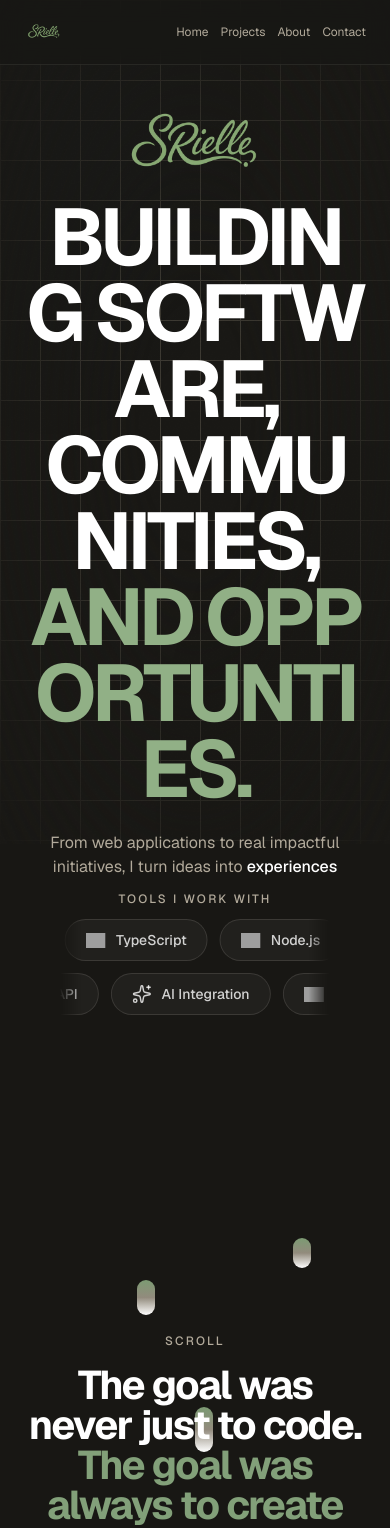
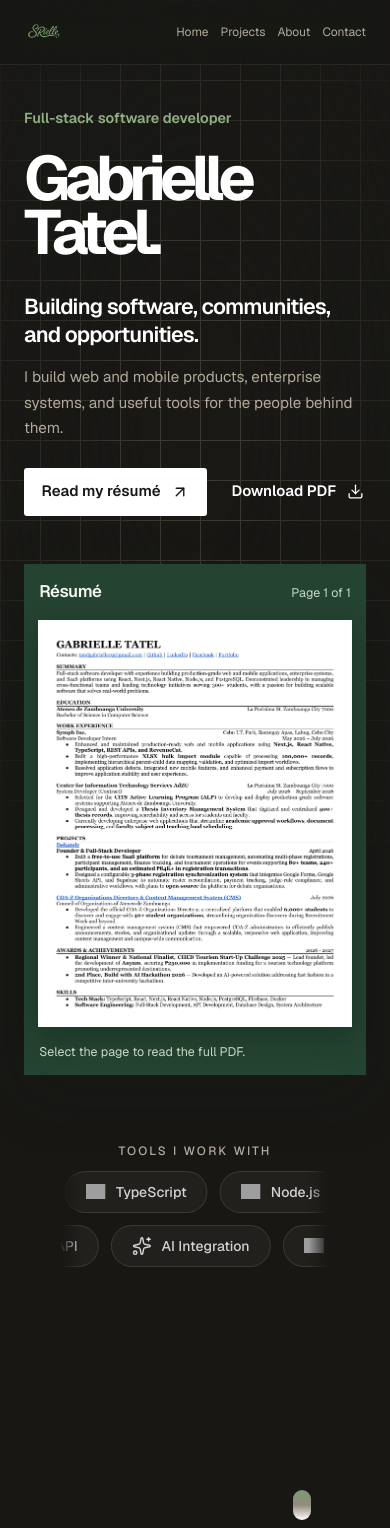
Before and after one commit to RielleTatel/srielle, a Next.js app: page / in a window 390 px wide. Shown: the top 1528 px of the page. Built offline with nearby package versions, Linux system fonts and the light colour scheme; grey boxes are pictures that could not be loaded.

Commit message:
Show résumé preview in hero

```diff
--- /dev/null
+++ b/src/components/sections/Hero.module.css
@@ -0,0 +1,219 @@
+.hero {
+  min-height: calc(100svh - 4rem);
+  display: flex;
+  align-items: center;
+  padding-block: clamp(2.75rem, 6vh, 5rem);
+  scroll-margin-top: 4rem;
+}
+
+.inner {
+  display: grid;
+  grid-template-columns: minmax(0, 1fr) minmax(340px, 460px);
+  align-items: center;
+  gap: clamp(2.75rem, 5vw, 6.5rem);
+}
+
+.intro {
+  min-width: 0;
+  padding-block: 1.5rem;
+}
+
+.role {
+  margin-bottom: 1.65rem;
+  color: var(--accent);
+  font-size: 0.98rem;
+  font-weight: 600;
+  line-height: 1.4;
+}
+
+.name {
+  color: var(--foreground);
+  font-size: clamp(4.2rem, 7.2vw, 6.9rem);
+  font-weight: 660;
+  letter-spacing: -0.09em;
+  line-height: 0.88;
+}
+
+.mission {
+  max-width: 25ch;
+  margin-top: clamp(2rem, 4vw, 3.4rem);
+  color: var(--foreground);
+  font-size: clamp(1.4rem, 2.25vw, 1.8rem);
+  font-weight: 530;
+  letter-spacing: -0.035em;
+  line-height: 1.3;
+  text-wrap: balance;
+}
+
+.summary {
+  max-width: 43ch;
+  margin-top: 1rem;
+  color: var(--muted);
+  font-size: 1rem;
+  line-height: 1.65;
+}
+
+.actions {
+  display: flex;
+  flex-wrap: wrap;
+  align-items: center;
+  gap: 1rem 1.55rem;
+  margin-top: 2.25rem;
+}
+
+.openLink,
+.downloadLink {
+  display: inline-flex;
+  align-items: center;
+  justify-content: center;
+  gap: 0.65rem;
+  min-height: 3rem;
+  font-size: 0.94rem;
+  font-weight: 600;
+  text-decoration: none;
+  transition: background-color 180ms ease, color 180ms ease;
+}
+
+.openLink {
+  padding: 0.75rem 1.1rem;
+  border-radius: 3px;
+  background: var(--foreground);
+  color: var(--background);
+}
+
+.openLink:hover {
+  background: var(--accent);
+}
+
+.downloadLink {
+  color: var(--foreground);
+  text-underline-offset: 0.35rem;
+}
+
+.downloadLink:hover {
+  text-decoration: underline;
+}
+
+.openLink:focus-visible,
+.downloadLink:focus-visible,
+.previewLink:focus-visible {
+  outline: 3px solid var(--accent);
+  outline-offset: 5px;
+}
+
+.document {
+  min-width: 0;
+  padding: 1.15rem;
+  background: #254331;
+  color: #f3f7ef;
+  box-shadow: 0 20px 55px rgba(20, 43, 28, 0.17);
+}
+
+.documentHeader {
+  display: flex;
+  align-items: baseline;
+  justify-content: space-between;
+  gap: 1rem;
+  padding: 0.1rem 0.1rem 1rem;
+}
+
+.documentHeader span:first-child {
+  font-size: 1.05rem;
+  font-weight: 600;
+  letter-spacing: -0.025em;
+}
+
+.documentHeader span:last-child,
+.documentNote {
+  color: #c5d8c6;
+  font-size: 0.78rem;
+  line-height: 1.4;
+}
+
+.previewLink {
+  display: block;
+  overflow: hidden;
+  background: #fff;
+  box-shadow: 0 9px 28px rgba(6, 25, 13, 0.32);
+}
+
+.previewLink img {
+  display: block;
+  width: 100%;
+  height: auto;
+}
+
+.documentNote {
+  padding: 0.95rem 0.1rem 0.05rem;
+}
+
+@media (max-width: 900px) {
+  .hero {
+    align-items: stretch;
+    padding-block: 3.5rem 4.5rem;
+  }
+
+  .inner {
+    grid-template-columns: minmax(0, 1fr);
+    gap: 3.75rem;
+  }
+
+  .intro {
+    padding-block: 0;
+  }
+
+  .name {
+    font-size: clamp(4.3rem, 12vw, 7rem);
+  }
+
+  .mission {
+    margin-top: 2rem;
+  }
+
+  .document {
+    width: min(100%, 470px);
+    justify-self: center;
+  }
+}
+
+@media (max-width: 520px) {
+  .hero {
+    padding-block: 2.75rem 3.5rem;
+  }
+
+  .inner {
+    gap: 3rem;
+  }
+
+  .role {
+    margin-bottom: 1.4rem;
+    font-size: 0.9rem;
+  }
+
+  .name {
+    font-size: clamp(3.65rem, 16vw, 5rem);
+  }
+
+  .mission {
+    font-size: 1.35rem;
+  }
+
+  .summary {
+    font-size: 0.95rem;
+  }
+
+  .actions {
+    margin-top: 1.75rem;
+  }
+
+  .document {
+    padding: 0.85rem;
+  }
+}
+
+@media (prefers-reduced-motion: reduce) {
+  .openLink,
+  .downloadLink {
+    transition: none;
+  }
+}
--- a/src/components/sections/Hero.tsx
+++ b/src/components/sections/Hero.tsx
@@ -1,224 +1,71 @@
-"use client";
+import Image from "next/image";
+import { ArrowUpRight, Download } from "lucide-react";
+import { Container } from "@/components/ui/Container";
+import styles from "./Hero.module.css";
 
-import { useEffect, useRef, useState } from "react";
-import Image from "next/image";
-import { Container } from "@/components/ui/Container";
-import { FadeIn } from "@/components/ui/FadeIn";
-import { BlurTextEffect } from "@/components/ui/BlurTextEffect";
-import { KineticTextSwapper } from "@/components/ui/KineticTextSwapper";
-import { useSmoothScrollReady } from "@/components/ui/SmoothScroll";
-import { useShouldSkipMotion } from "@/components/ui/useShouldSkipMotion";
-import { loadGsap, loadScrollTrigger, loadTextPlugin } from "@/lib/gsap";
-
-const SUBTITLE_PREFIX =
-  "From web applications to real impactful initiatives, I turn ideas into ";
+const resumeUrl = "/resume/gabrielle-tatel-resume.pdf";
 
 export function Hero() {
-  const sectionRef = useRef<HTMLElement>(null);
-  const subtitleRef = useRef<HTMLSpanElement>(null);
-  const headlineRef = useRef<HTMLParagraphElement>(null);
-  const [typingDone, setTypingDone] = useState(false);
-  const isSmoothScrollReady = useSmoothScrollReady();
-  const shouldSkipMotion = useShouldSkipMotion();
-  const showSwapper = typingDone || shouldSkipMotion;
+  return (
+    <section id="hero" className={styles.hero}>
+      <Container className={styles.inner}>
+        <div className={styles.intro}>
+          <p className={styles.role}>Full-stack software developer</p>
+          <h1 className={styles.name}>
+            Gabrielle
+            <br />
+            Tatel.
+          </h1>
+          <p className={styles.mission}>
+            Building software, communities, and opportunities.
+          </p>
+          <p className={styles.summary}>
+            I build web and mobile products, enterprise systems, and useful
+            tools for the people behind them.
+          </p>
+          <div className={styles.actions}>
+            <a
+              className={styles.openLink}
+              href={resumeUrl}
+              target="_blank"
+              rel="noopener noreferrer"
+            >
+              Read my résumé
+              <ArrowUpRight aria-hidden="true" size={18} strokeWidth={1.8} />
+            </a>
+            <a className={styles.downloadLink} href={resumeUrl} download>
+              Download PDF
+              <Download aria-hidden="true" size={17} strokeWidth={1.8} />
+            </a>
+          </div>
+        </div>
 
-  useEffect(() => {
-    const section = sectionRef.current;
-    if (!isSmoothScrollReady || !section) return;
-
-    const query =
-      "(min-width: 768px) and (pointer: fine) and (prefers-reduced-motion: no-preference)";
-    if (!window.matchMedia(query).matches) return;
-
-    let disposed = false;
-    let revert: (() => void) | undefined;
-
-    void Promise.all([loadGsap(), loadScrollTrigger()]).then(
-      ([gsap, ScrollTrigger]) => {
-        if (disposed) return;
-        gsap.registerPlugin(ScrollTrigger);
-        const mm = gsap.matchMedia();
-        mm.add(query, () => {
-          const tween = gsap.to(section, {
-            opacity: 0,
-            filter: "blur(12px)",
-            ease: "none",
-            scrollTrigger: {
-              trigger: section,
-              start: "top top",
-              end: "bottom top",
-              scrub: true,
-            },
-          });
-          return () => {
-            tween.scrollTrigger?.kill();
-            tween.kill();
-          };
-        });
-        revert = () => mm.revert();
-      },
-    );
-
-    return () => {
-      disposed = true;
-      revert?.();
-    };
-  }, [isSmoothScrollReady]);
-
-  useEffect(() => {
-    const node = subtitleRef.current;
-    if (!node) return;
-
-    const query =
-      "(min-width: 768px) and (pointer: fine) and (prefers-reduced-motion: no-preference)";
-    if (!window.matchMedia(query).matches) {
-      node.textContent = SUBTITLE_PREFIX;
-      return;
-    }
-
-    let disposed = false;
-    let killTween: (() => void) | undefined;
-
-    void Promise.all([loadGsap(), loadTextPlugin()]).then(
-      ([gsap, TextPlugin]) => {
-        if (disposed) return;
-        gsap.registerPlugin(TextPlugin);
-        node.textContent = "";
-        const tween = gsap.to(node, {
-          text: SUBTITLE_PREFIX,
-          duration: 1.6,
-          ease: "none",
-          delay: 0.5,
-          onComplete: () => setTypingDone(true),
-        });
-        killTween = () => tween.kill();
-      },
-    );
-
-    return () => {
-      disposed = true;
-      killTween?.();
-    };
-  }, []);
-
-  useEffect(() => {
-    const headline = headlineRef.current;
-    if (!headline) return;
-
-    const query =
-      "(min-width: 768px) and (pointer: fine) and (prefers-reduced-motion: no-preference)";
-    if (!window.matchMedia(query).matches) return;
-
-    let disposed = false;
-    let killTimeline: (() => void) | undefined;
-
-    void loadGsap().then((gsap) => {
-      if (disposed) return;
-      const tl = gsap.timeline({ delay: 1.0 });
-      for (let i = 0; i < 8; i++) {
-        const intensity = 12 * (1 - i / 8);
-        tl.to(headline, {
-          x: gsap.utils.random(-intensity, intensity),
-          y: gsap.utils.random(-intensity * 0.5, intensity * 0.5),
-          rotation: gsap.utils.random(-3, 3),
-          duration: 0.05,
-        });
-      }
-      tl.to(headline, { x: 0, y: 0, rotation: 0, duration: 0.3 });
-      killTimeline = () => tl.kill();
-    });
-
-    return () => {
-      disposed = true;
-      killTimeline?.();
-    };
-  }, []);
-
-  return (
-    <section
-      ref={sectionRef}
-      id="hero"
-      className="relative flex min-h-[calc(100svh-8rem)] items-center overflow-hidden"
-    >
-      <Container className="relative z-10">
-        <div className="flex flex-col items-center">
-          <FadeIn immediate delay={0.02}>
-            <span className="relative inline-block h-40 w-40 overflow-hidden">
-              <Image
-                src="/logo-optimized.webp"
-                alt="Srielle logo"
-                fill
-                sizes="160px"
-                className="object-cover"
-                priority
-              />
-            </span>
-          </FadeIn>
-
-          <FadeIn immediate delay={0.05}>
-            <p
-              ref={headlineRef}
-              className="text-foreground text-3xl -mt-8"
-              style={{
-                fontWeight: 700,
-                letterSpacing: "-0.06em",
-                lineHeight: 0.95,
-                fontSize: "clamp(5rem, 10vw, 2rem)",
-                textAlign: "center",
-              }}
-            >
-              <BlurTextEffect
-                text="BUILDING SOFTWARE,"
-                blurDirection="both"
-                blurIntensity={3}
-                blurWidth={10}
-              />
-              <br />
-              <BlurTextEffect
-                text="COMMUNITIES,"
-                blurDirection="both"
-                blurIntensity={3}
-                blurWidth={22}
-              />
-              <br />
-              <BlurTextEffect
-                text="AND OPPORTUNTIES."
-                className="text-accent"
-                blurDirection="both"
-                blurIntensity={3}
-                blurWidth={30}
-              />
-            </p>
-          </FadeIn>
-
-          <FadeIn immediate delay={0.2}>
-            <p className="mt-6 max-w-2xl text-center text-base text-muted sm:text-lg">
-              <span ref={subtitleRef} aria-live="polite">
-                {SUBTITLE_PREFIX}
-              </span>
-              {!showSwapper && (
-                <span className="typewriter-cursor" aria-hidden>
-                  |
-                </span>
-              )}
-              {showSwapper && (
-                <KineticTextSwapper
-                  words={[
-                    "experiences",
-                    "products",
-                    "solutions",
-                    "communities",
-                    "opportunities",
-                    "impact",
-                  ]}
-                  className="text-foreground font-medium"
-                />
-              )}
-            </p>
-          </FadeIn>
+        <div className={styles.document} aria-label="Résumé preview">
+          <div className={styles.documentHeader}>
+            <span>Résumé</span>
+            <span>Page 1 of 1</span>
+          </div>
+          <a
+            className={styles.previewLink}
+            href={resumeUrl}
+            target="_blank"
+            rel="noopener noreferrer"
+            aria-label="Open Gabrielle Tatel's full résumé PDF in a new tab"
+          >
+            <Image
+              src="/resume/gabrielle-tatel-resume-preview.webp"
+              alt="Preview of Gabrielle Tatel's one-page résumé"
+              width={1275}
+              height={1650}
+              sizes="(max-width: 900px) calc(100vw - 84px), 420px"
+              loading="eager"
+              fetchPriority="high"
+              unoptimized
+            />
+          </a>
+          <p className={styles.documentNote}>Select the page to read the full PDF.</p>
         </div>
       </Container>
-
     </section>
   );
 }
```
Also changed, not shown: public/resume/gabrielle-tatel-resume-preview.webp (added), 1 other file (tests, documents, lock files or other folders).
